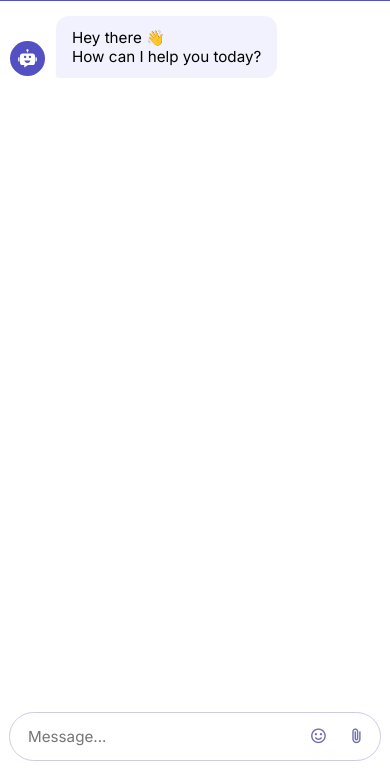
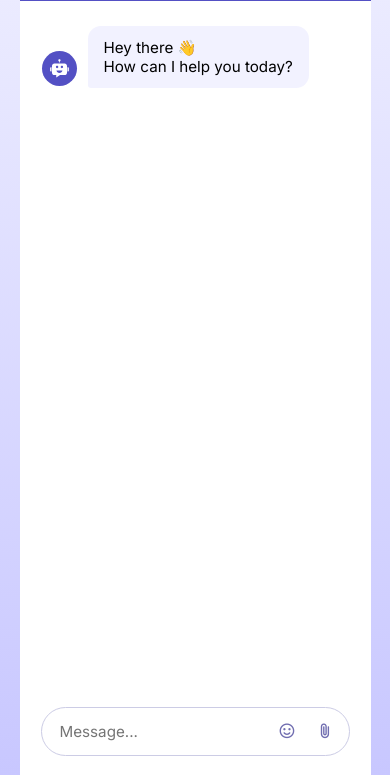
Before and after one commit to BondLukman/chatbot-feature, a plain HTML site: page index.html in a window 390 px wide. Shown: the part 69-844 px from the top of the page. Drawn offline with nearby package versions, Linux system fonts and the light colour scheme.

Commit message:
revise media-query

```diff
--- a/styles.css
+++ b/styles.css
@@ -246,28 +246,11 @@ body {
 /* Media query for Android phones (common width: 360px - 480px) */
 @media (max-width: 480px) {
   .chatbot-popup {
-    width: 100vw;
+    width: 90vw;
     min-width: 0;
     max-width: 100vw;
     height: 100vh;
     border-radius: 0;
     box-shadow: none;
   }
-
-  .chat-header,
-  .chat-body,
-  .chat-footer {
-    padding-left: 10px;
-    padding-right: 10px;
-  }
-
-  .chat-body {
-    height: calc(100vh - 160px); /* Adjust based on header/footer height */
-    margin-bottom: 70px;
-    padding: 15px 10px;
-  }
-
-  .chat-footer {
-    padding: 10px 10px 15px;
-  }
 }
```
